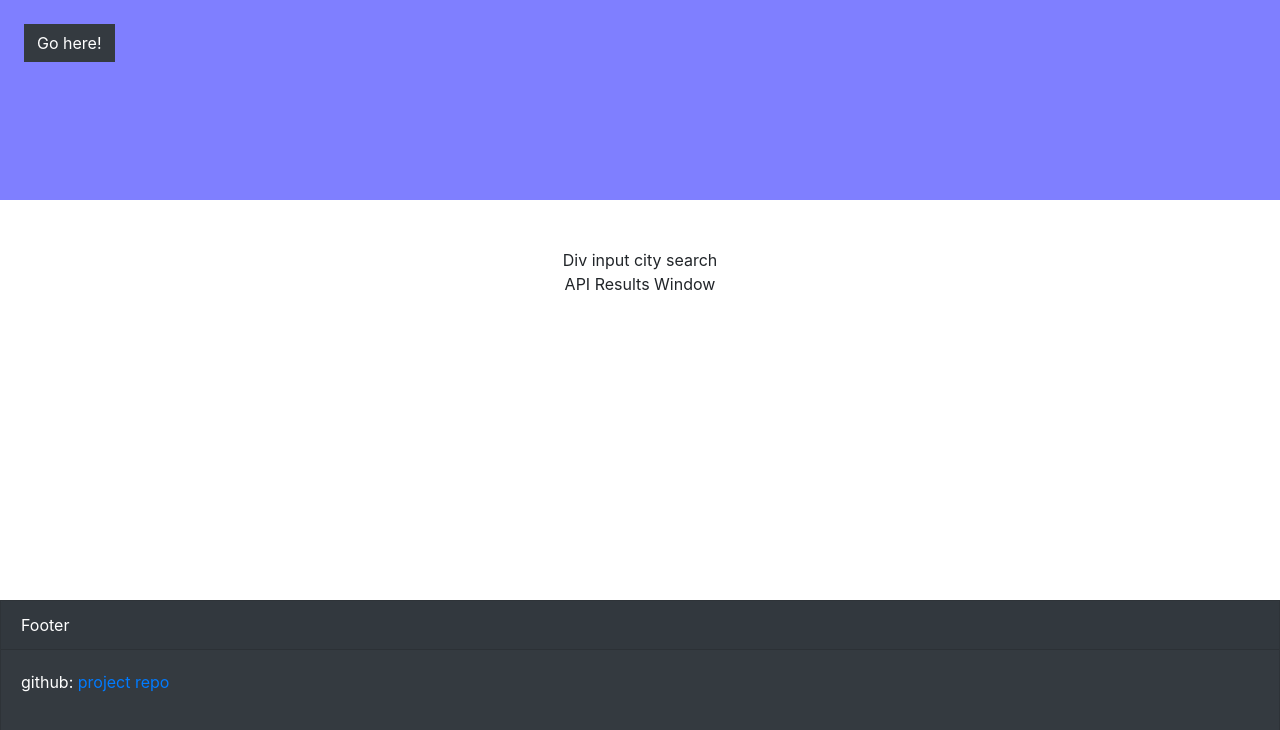
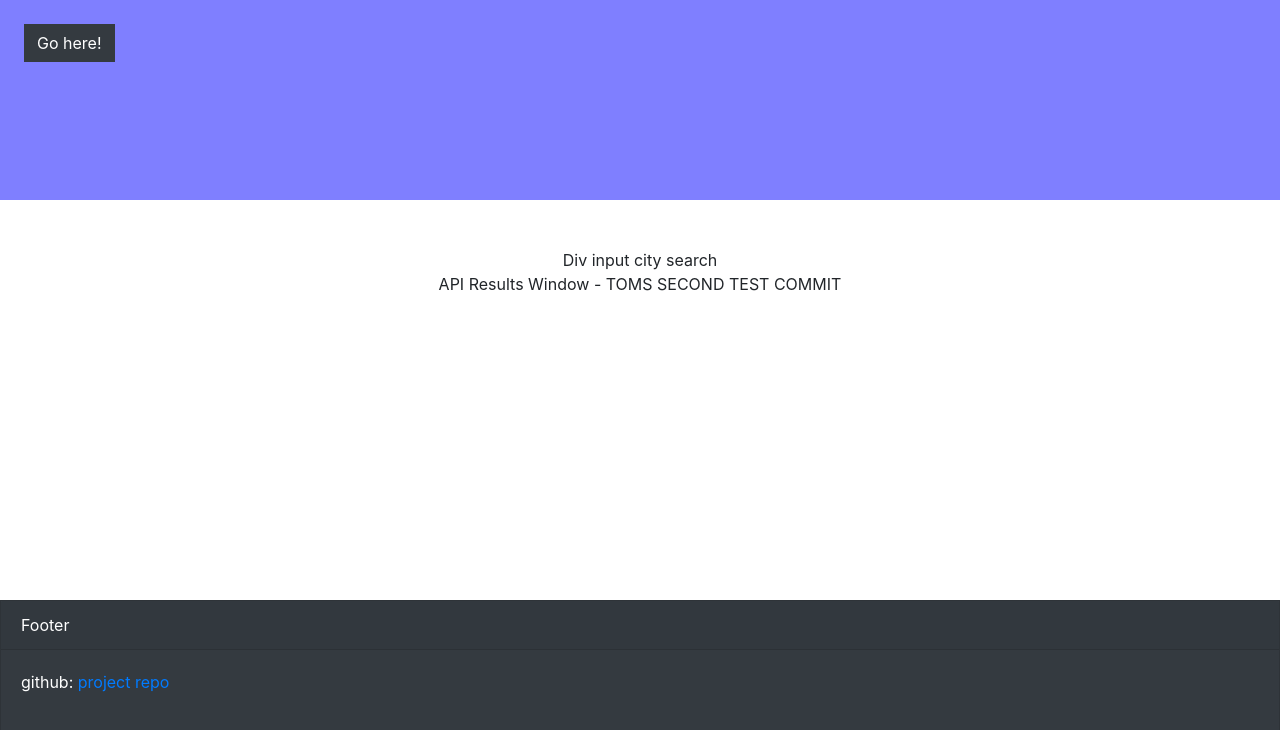
Before and after one commit to trumore/Updated-Project-1, a plain HTML site: page index.html in a window 1280 px wide. Drawn offline with nearby package versions, Linux system fonts and the light colour scheme; files whose address does not match are found by name.

Commit message:
secondary testing commit

```diff
--- a/index.html
+++ b/index.html
@@ -42,7 +42,7 @@ and other project conventions
 
          <!-- feature row -->
          <div class="row">
-            <div class="col">API Results Window</div>
+            <div class="col">API Results Window - TOMS SECOND TEST COMMIT</div>
          </div>
 
       </main>
```
